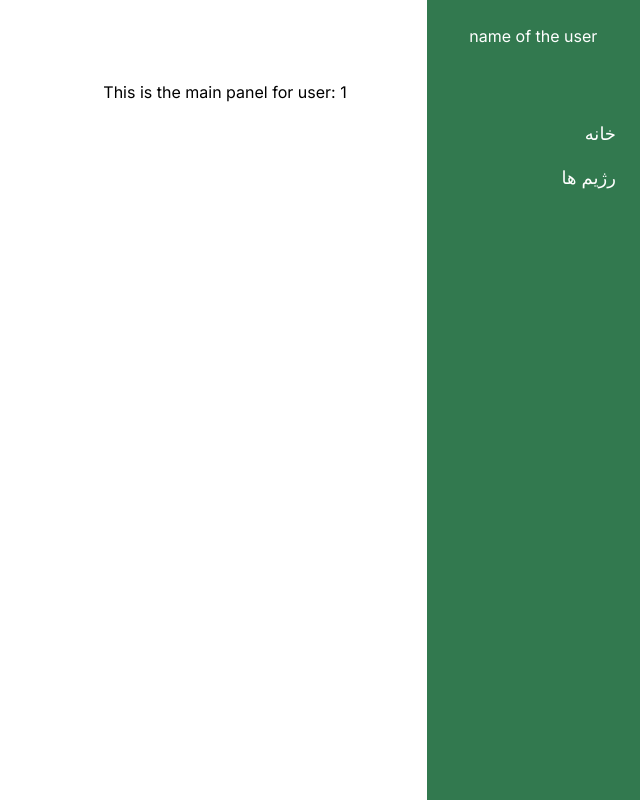
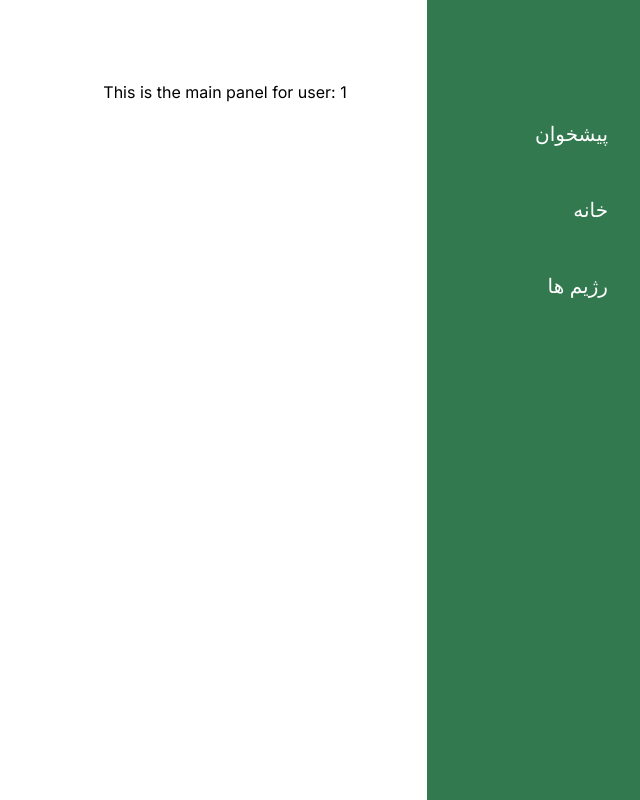
Before and after one commit to ParsaBordbar/Healthcare_Diet, a Next.js app in the folder client/: page /user/1/panel in a window 1280 px wide. Shown: the whole page, without its empty margins (640-1280 px from the left). Built offline with nearby package versions, Linux system fonts and the light colour scheme; no server answers.

Commit message:
Update the user panel. Add New Route for main. Add new styles to match admin panel.

```diff
--- a/client/src/app/user/[user]/panel/layout.tsx
+++ b/client/src/app/user/[user]/panel/layout.tsx
@@ -1,7 +1,8 @@
-// "use client";
+"use client";
 import { ReactNode } from "react";
 import Link from "next/link";
 import HamburgerNavbar from "@/components/HamburgerMenu";
+import useSpecificFetchBmi from "@/hooks/useFetchName/useFetchName";
 
 
 interface LayoutUserProps {
@@ -12,6 +13,7 @@ interface LayoutUserProps {
 }
 
 const LayoutUser = ({ children, params }: LayoutUserProps) => {
+  const bmiData = useSpecificFetchBmi(params.user)
   const { user } = params;
   return (
     <>
@@ -25,16 +27,21 @@ const LayoutUser = ({ children, params }: LayoutUserProps) => {
         />
         <div className="fixed hidden py-6 top-0 right-0 h-screen bg-[var(--rating-color)] gap-16 md:flex flex-col w-[30%] lg:w-1/6 ">
           <div className="flex lg:gap-0 lg:flex-row items-center md:p-4 lg:p-0 rounded-lg justify-around ">
-            <h1 className="text-white">name of the user</h1>
+            <h1 className="text-white">{bmiData?.name} {bmiData?.lastName}</h1>
           </div>
-          <ul className=" rounded-lg h-screen pr-4">
+          <ul className="flex flex-col rounded-lg h-screen py-4 ps-4 gap-4 ">
+          <Link href={`/user/${user}/panel`}>
+              <li className="hover:text-[var(--rating-color)] text-xl cursor-pointer hover:text-black text-white hover:bg-white hover:bg-full ease-in-out transition-all duration-150 p-4 rounded-s-md">
+                پیشخوان
+              </li>
+            </Link>
             <Link href={"/"}>
-              <li className="hover:text-[var(--rating-color)] text-lg cursor-pointer hover:text-black text-white hover:bg-zinc-100 hover:bg-full ease-in-out transition-all duration-150 p-2 rounded-s-md">
+              <li className="hover:text-[var(--rating-color)] text-xl cursor-pointer hover:text-black text-white hover:bg-white hover:bg-full ease-in-out transition-all duration-150 p-4 rounded-s-md">
                 خانه
               </li>
             </Link>
-            <Link href={`/user/${user}/panel/diets`}>
-              <li className="hover:text-[var(--rating-color)] text-lg cursor-pointer hover:text-black text-white hover:bg-zinc-100 hover:bg-full ease-in-out transition-all duration-150 p-2 rounded-s-md">
+            <Link className="hover:text-[var(--rating-color)] text-xl cursor-pointer hover:text-black text-white hover:bg-white hover:bg-full ease-in-out transition-all duration-150 p-4 rounded-s-md" href={`/user/${user}/panel/diets`}>
+              <li className="flex items-center gap-3">
                 رژیم ها
               </li>
             </Link>
```
